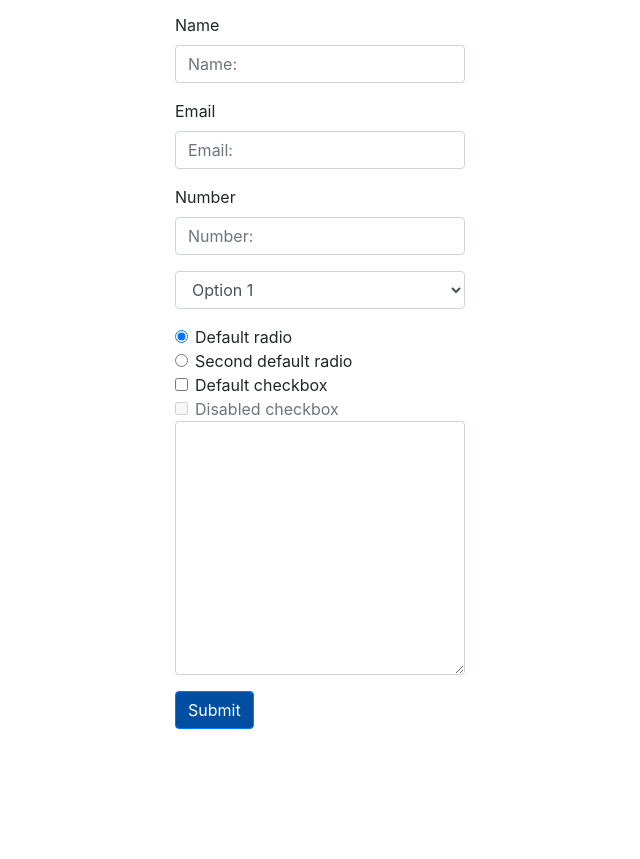
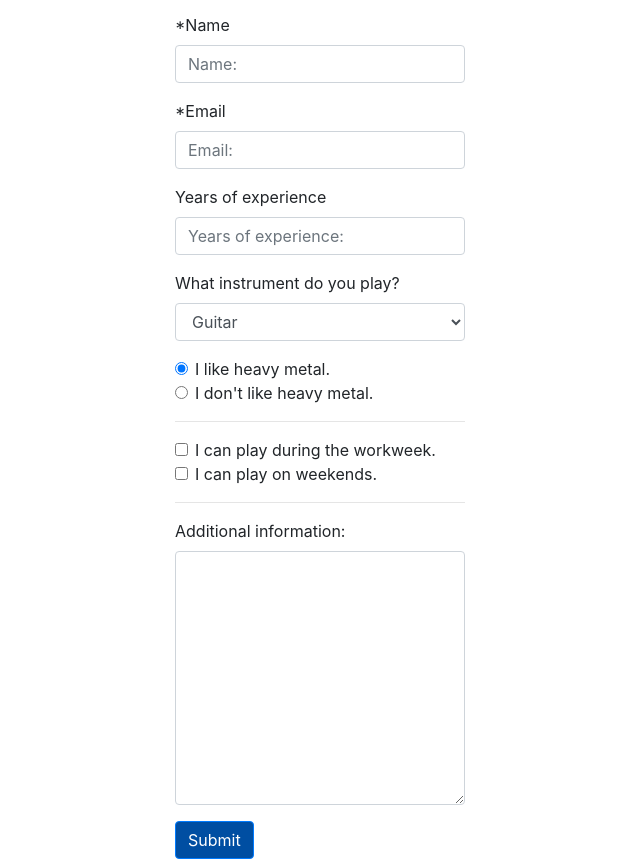
Before and after one commit to JovanDj/survey-form, a plain HTML site: page index.html in a window 1280 px wide. Shown: the part 83-942 px from the top of the page, without its empty margins (320-960 px from the left). Before the commit the page ends 812 px from the top, so only its background shows below. Drawn offline with Linux system fonts and the light colour scheme.

Commit message:
Added details

```diff
--- a/index.html
+++ b/index.html
@@ -3,7 +3,7 @@
 
 <head>
     <meta charset="utf-8">
-    <title>Survey Form</title>
+    <title>Band member survey</title>
     <meta name="viewport" content="width=device-width, initial-scale=1, shrink-to-fit=no">
     <link rel="stylesheet" href="css/bootstrap.css">
     <link rel="stylesheet" href="css/main.css">
@@ -13,8 +13,8 @@
 
     <header>
         <div class="container text-center">
-            <h1 id="title">Survey Form</h1>
-            <p id="description">Survey form for surveying people</p>
+            <h1 id="title">Band member survey</h1>
+            <p id="description">Survey for new band members of a band</p>
         </div>
     </header>
 
@@ -23,58 +23,69 @@
             <form id="survey-form">
 
                 <div class="form-group">
-                    <label for="name" id="name-label">Name</label>
+                    <label for="name" id="name-label">*Name</label>
                     <input id="name" class="form-control" type="text" placeholder="Name:" required>
                 </div>
 
                 <div class="form-group">
-                    <label for="email" id="email-label">Email</label>
+                    <label for="email" id="email-label">*Email</label>
                     <input id="email" class="form-control" type="email" placeholder="Email:" required>
                 </div>
 
                 <div class="form-group">
-                    <label for="number" id="number-label">Number</label>
-                    <input type="number" class="form-control" name="number" id="number" min="0" max="18" placeholder="Number:">
+                    <label for="number" id="number-label">Years of experience</label>
+                    <input type="number" class="form-control" name="yearsOfExperience" id="number" min="1" max="50" placeholder="Years of experience:">
                 </div>
 
                 <div class="form-group">
-                    <select id="dropdown" class="form-control">
-                        <option disabled>Select option</option>
-                        <option value="1">Option 1</option>
-                        <option value="2">Option 2</option>
+                    <label for="instrument">What instrument do you play?</label>
+
+                    <select name="instrument" id="dropdown" class="form-control">
+                        <option disabled></option>
+                        <option value="guitar">Guitar</option>
+                        <option value="bass">Bass</option>
+                        <option value="drums">Drums</option>
+                        <option value="vocals">Vocals</option>
+
                     </select>
                 </div>
 
 
                 <div class="form-check">
-                    <input class="form-check-input" type="radio" name="exampleRadios" id="exampleRadios1" value="option1" checked>
-                    <label class="form-check-label" for="exampleRadios1">
-                        Default radio
+
+                    <input class="form-check-input" type="radio" name="musicTaste" id="likesMetal" value="yes" checked>
+                    <label class="form-check-label" for="musicTaste">
+                        I like heavy metal.
                     </label>
                 </div>
 
                 <div class="form-check">
-                    <input class="form-check-input" type="radio" name="exampleRadios" id="exampleRadios2" value="option2">
+                    <input class="form-check-input" type="radio" name="musicTaste" id="does'ntLikeMetal" value="no">
                     <label class="form-check-label" for="exampleRadios2">
-                        Second default radio
+                        I don't like heavy metal.
                     </label>
                 </div>
 
+                <hr>
+
                 <div class="form-check">
-                    <input class="form-check-input" type="checkbox" value="1" id="defaultCheck1">
-                    <label class="form-check-label" for="defaultCheck1">
-                        Default checkbox
+                    <input class="form-check-input" type="checkbox" value="workweek" id="workweek" name="workweek">
+                    <label class="form-check-label" for="workweek">
+                        I can play during the workweek.
                     </label>
                 </div>
                 <div class="form-check">
-                    <input class="form-check-input" type="checkbox" value="1" id="defaultCheck2" disabled>
-                    <label class="form-check-label" for="defaultCheck2">
-                        Disabled checkbox
+                    <input class="form-check-input" type="checkbox" value="weekend" id="weekend" name="weekend">
+                    <label class="form-check-label" for="weekend">
+                        I can play on weekends.
                     </label>
                 </div>
 
+                <hr>
+
                 <div class="form-group">
-                    <textarea class="form-control" cols="30" rows="10"></textarea>
+                    <label for="additional">Additional information:</label>
+                    <textarea class="form-control" name="additional" cols="30" rows="10"></textarea>
                 </div>
 
                 <button id="submit" class="btn btn-primary">Submit</button>
```
